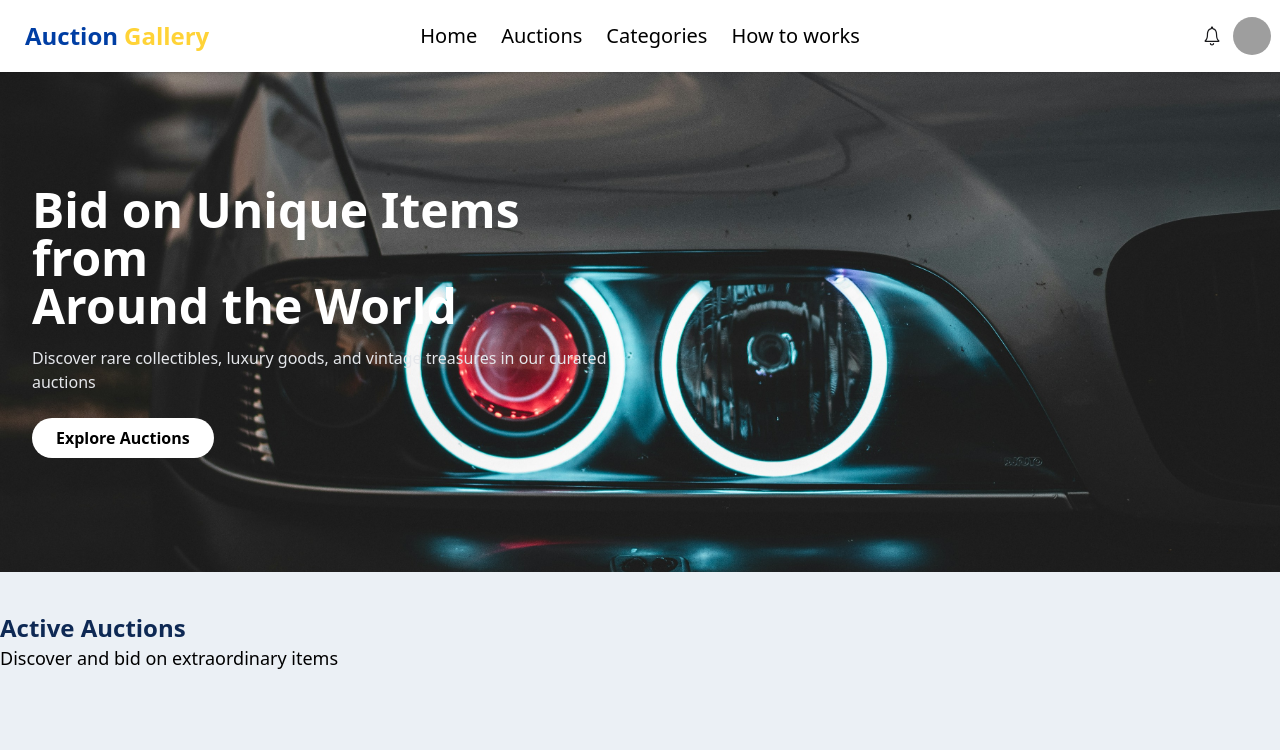
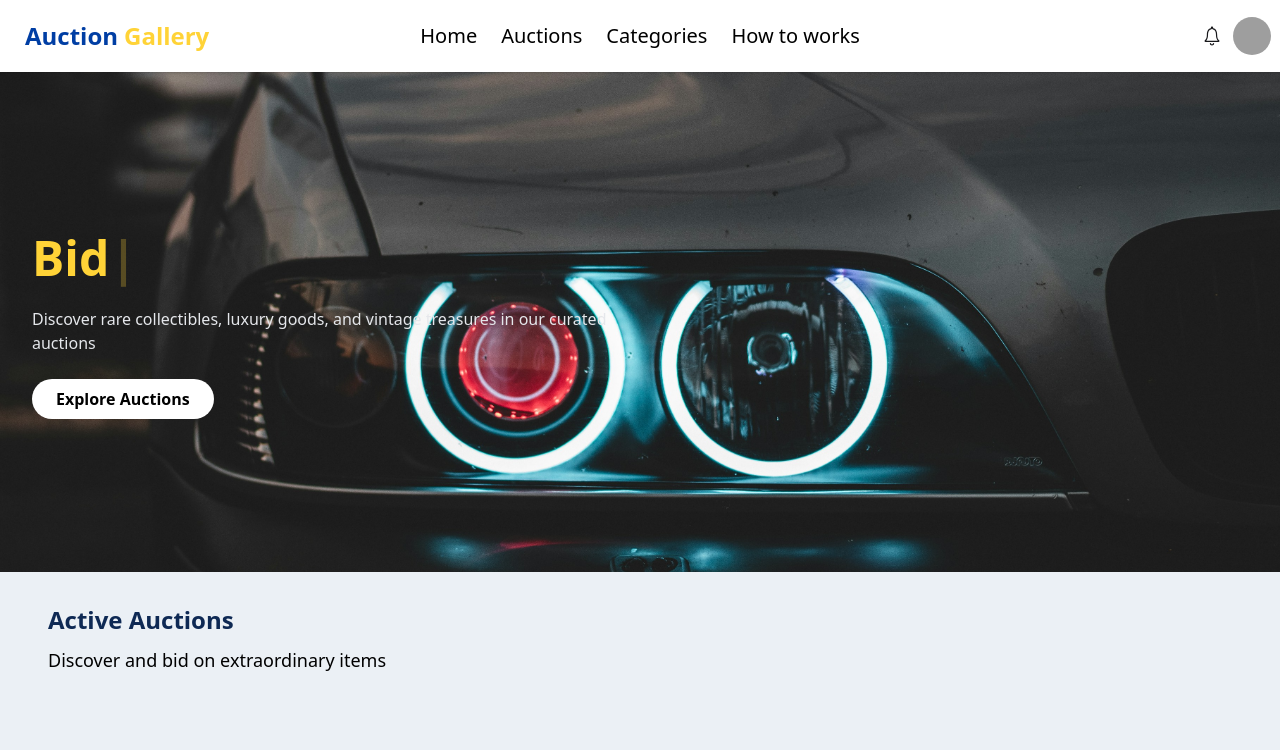
Before and after one commit to AmenaGithub678/bidMaster-Auction-Gallery-Website, a React (Vite) app: page / in a window 1280 px wide. Shown: the top 750 px of the page. Built offline with nearby package versions, Linux system fonts and the light colour scheme; grey boxes are pictures that could not be loaded.

Commit message:
design implement

```diff
--- a/package.json
+++ b/package.json
@@ -15,7 +15,8 @@
     "react-dom": "^19.0.0",
     "react-icons": "^5.5.0",
     "react-toastify": "^11.0.5",
-    "tailwindcss": "^4.1.3"
+    "tailwindcss": "^4.1.3",
+    "typewriter-effect": "^2.21.0"
   },
   "devDependencies": {
     "@eslint/js": "^9.21.0",
--- a/src/App.jsx
+++ b/src/App.jsx
@@ -47,10 +47,10 @@ const [markedItem, setmarkedItem] = useState([]);
     <>
       <Navbar />
       <Banner />
-<div className='bg-[#EBF0F5]'>
+<div className='bg-[#EBF0F5] px-12 '>
 
-<h2 className='text-[#0E2954] text-2xl font-bold pt-10 '>Active Auctions</h2>
-          <p className='text-[#000000] font-normal text-lg  '>
+<h2 className='text-[#0E2954] text-2xl font-bold pt-8   '>Active Auctions</h2>
+          <p className='text-[#000000] font-normal text-lg  pt-2.5'>
             Discover and bid on extraordinary items
           </p>
 </div>
--- a/src/componets/Banner/Banner.jsx
+++ b/src/componets/Banner/Banner.jsx
@@ -1,15 +1,28 @@
 import React from 'react';
 import bannerImg from'../../assets/Banner-min.jpg'
+import Typewriter from 'typewriter-effect';
 const Banner = () => {
     return (
         <div
         className="h-[500px] bg-cover bg-center flex items-center justify-start px-8"
         style={{ backgroundImage: `url(${bannerImg})` }}
       >
-        <div className="max-w-xl text-white">
-          <h1 className="text-4xl md:text-5xl font-semibold mb-4">
-            Bid on Unique Items from <br /> Around the World
-          </h1>
+        <div className="max-w-xl text-[#FFD337]">
+        <h1 className="text-4xl md:text-5xl font-semibold mb-4 leading-snug">
+          <Typewriter
+            options={{
+              strings: [
+                'Bid on Unique Items from Around the World',
+                'Discover Hidden Gems at Great Prices',
+                'Join Live Auctions Now!',
+              ],
+              autoStart: true,
+              loop: true,
+              delay: 50,
+              deleteSpeed: 30,
+            }}
+          />
+        </h1>
           <p className="mb-6 text-gray-200">
             Discover rare collectibles, luxury goods, and vintage treasures in our curated auctions
           </p>
```
Also changed, not shown: 1 other file (tests, documents, lock files or other folders).
